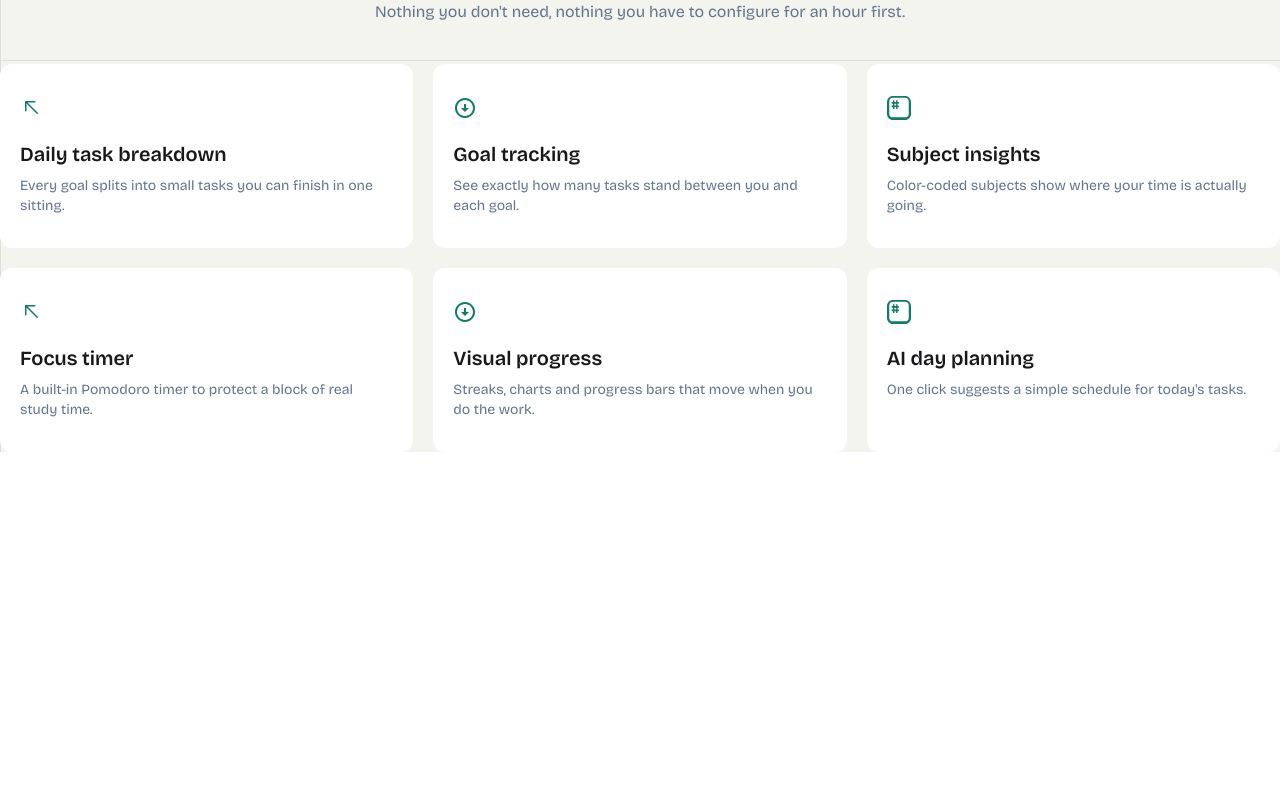
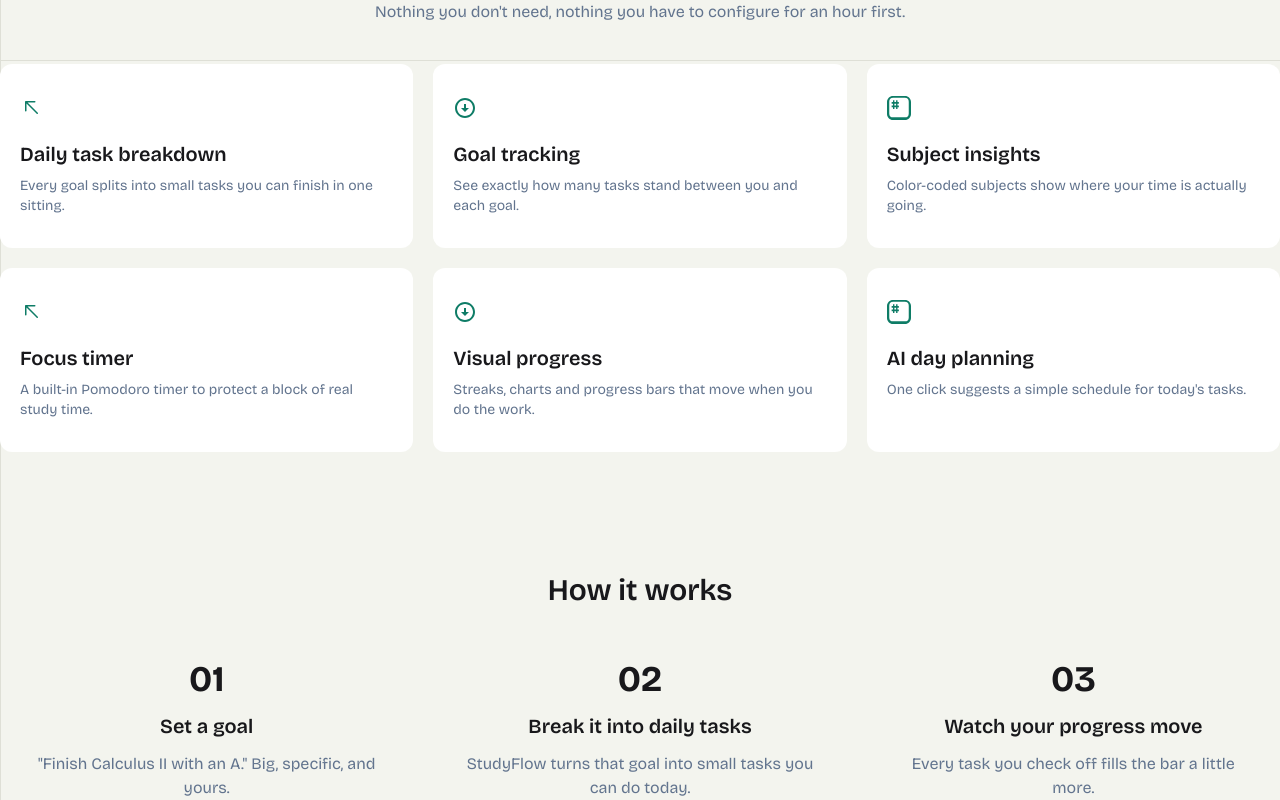
Before and after one commit to officialbondondatta/studyFlow, a React (Vite) app: page / in a window 1280 px wide. Shown: the part 1540-2340 px from the top of the page. Before the commit the page ends 2032 px from the top, so only its background shows below. Built offline with nearby package versions, Linux system fonts and the light colour scheme.

Commit message:
added howitworks section

```diff
--- a/src/App.jsx
+++ b/src/App.jsx
@@ -1,6 +1,7 @@
 import Banner from "./components/Banner";
 import Features from "./components/Features";
 import Goals from "./components/Goals";
+import HowitWorks from "./components/HowitWorks";
 import Navbar from "./components/Navbar";
 import Stats from "./components/Stats";
 
@@ -14,6 +15,7 @@ function App() {
         <Stats></Stats>
         <Goals></Goals>
         <Features></Features>
+        <HowitWorks></HowitWorks>
       </div>
     </>
   )
--- /dev/null
+++ b/src/components/HowitWorks.jsx
@@ -0,0 +1,31 @@
+import SectionHeader from "./Shared/SectionHeader";
+
+const HowitWorks = () => {
+    const title = "How it works"
+    return (
+        <section className="container mx-auto lg:mt-30 md:mt-30 mt-10">
+            <SectionHeader title={title}></SectionHeader>
+
+            <div className="grid lg:grid-cols-3 md:grid-cols-3 grid-cols-1 gap-5">
+                <div className="text-center space-y-3 flex flex-col items-center justify-center">
+                    <span className="text-4xl font-bold">01</span>
+                    <h2 className="font-semibold text-xl">Set a goal</h2>
+                    <p className="max-w-90 text-center text-slate-500">"Finish Calculus II with an A." Big, specific, and yours.</p>
+                </div>
+                <div className="text-center space-y-3 flex flex-col items-center justify-center">
+                    <span className="text-4xl font-bold">02</span>
+                    <h2 className="text-xl font-semibold">Break it into daily tasks</h2>
+                    <p className="max-w-90 text-slate-500">StudyFlow turns that goal into small tasks you can do today.
+                    </p>
+                </div>
+                <div className="text-center space-y-3 flex flex-col items-center justify-center">
+                    <span className="text-4xl font-bold">03</span>
+                    <h2 className="font-semibold text-xl">Watch your progress move</h2>
+                    <p className="max-w-90 text-slate-500">Every task you check off fills the bar a little more.</p>
+                </div>
+            </div>
+        </section>
+    );
+};
+
+export default HowitWorks;
```
